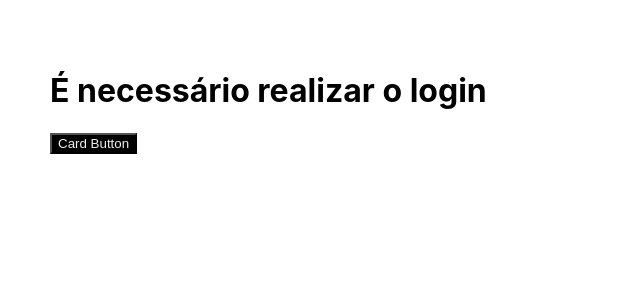
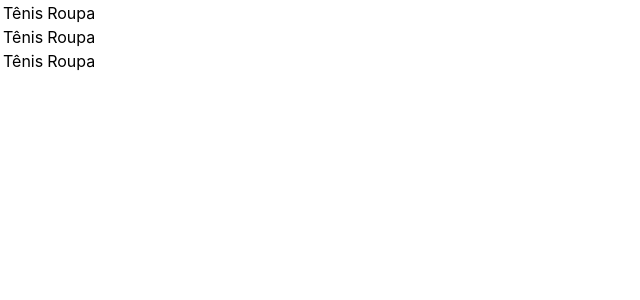
Before and after one commit to Liandro73/reactjs-avancado, a React (Create React App) app: page / in a window 1280 px wide. Shown: the top 300 px of the page, without its empty margins (0-640 px from the left). Built offline with nearby package versions, Linux system fonts and the light colour scheme.

Commit message:
Implementação de Fragments

```diff
--- a/src/App.js
+++ b/src/App.js
@@ -1,21 +1,28 @@
-import React, { useState, useEffect } from 'react';
-import { ThemeContext, themes } from './Theme';
-import Card from './Card';
+import React, { Fragment } from 'react';
+
+const store = ['', '', '']
+
+function Column() {
+  return (
+    <tr>
+      <td>Tênis</td>
+      <td>Roupa</td>
+    </tr>
+  )
+}
 
 function App() {
 
-  const [token, setToken] = useState();
-
-  useEffect(() => {
-    setTimeout(() => {
-      setToken('34q4m4k3akk43ak4kak4')
-    }, 4000)
-  }, []);
+  const renderColumns = (element, key) => (
+    <Fragment key={'column-' + key}>
+      <Column />
+    </Fragment>
+  )
 
   return (
-    <ThemeContext.Provider value={{ ...themes.primary, token }}>
-      <Card />
-    </ThemeContext.Provider>
+    <table>
+      {store.map(renderColumns)}
+    </table>
   )
 }
 
```
